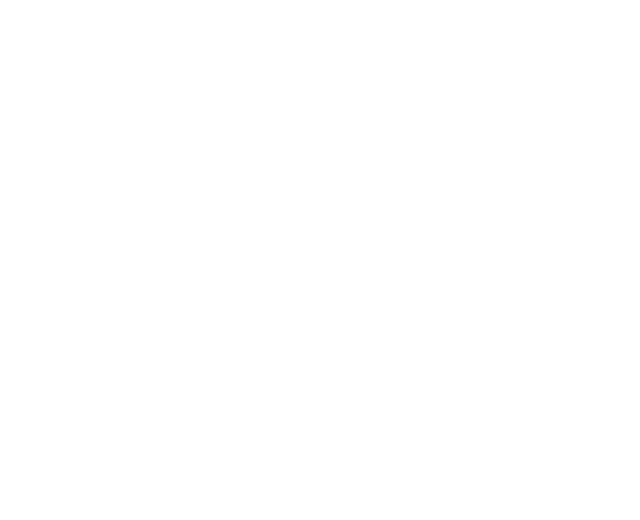
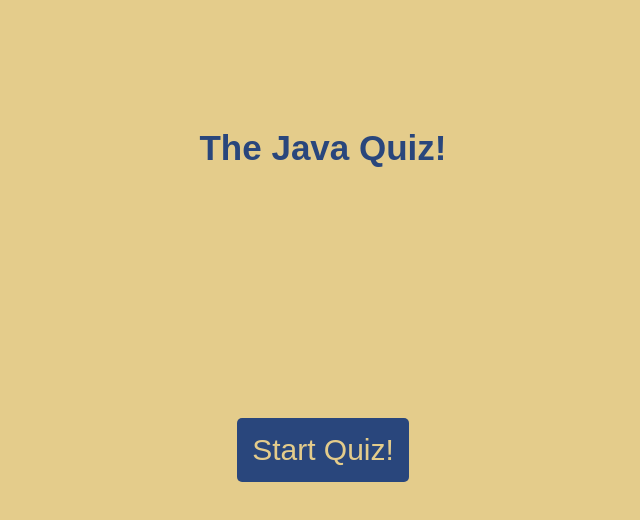
Before and after one commit to SFSullivan/countdown-timer-project, a plain HTML site: page index.html in a window 1280 px wide. Shown: the whole page, without its empty margins (317-957 px from the left). Drawn offline with Linux system fonts and the light colour scheme.

Commit message:
variables established

```diff
--- a/assets/css/style.css
+++ b/assets/css/style.css
@@ -0,0 +1,50 @@
+* {
+    margin: 0;
+    padding: 0;
+    box-sizing: border-box;
+    font-family: sans-serif;
+}
+
+body {
+    background-color: rgb(228, 204, 139);
+
+}
+
+
+.main-header {
+    color: rgb(41, 70, 124);
+    font-size: 35px;
+    font-weight: 600;
+    margin-top: 10%;
+
+}
+
+div h1 {
+    display: flex;
+    justify-content: center;
+}
+
+#start-button {
+    display: flex;
+    justify-content: center;
+    margin-top: 250px;
+    /* position: absolute;
+    top: 50%;
+    left: 45%; */
+    transform: translate (-50%, -50%);
+}
+
+#start-button button {
+    font-size: 30px;
+    font-weight: 500;
+    color: rgb(228, 204, 139);
+    outline: none;
+    outline-color: rgb(41, 70, 124) ;
+    outline-width: 2px;
+    border: none;
+    border-radius: 5px;
+    background-color: rgb(41, 70, 124);
+    cursor: pointer;
+    padding: 15px;
+    display: flex;
+}
--- a/assets/js/app.js
+++ b/assets/js/app.js
@@ -0,0 +1,22 @@
+var startBtn = document.querySelector('#start-button') //start button element
+
+var answer1El = document.getElementById('answer1'); //answer 1 element
+var answer2El = document.getElementById('answer2'); //answer 2 element
+var answer3El = document.getElementById('answer3'); //answer 3 element
+var answer4El = document.getElementById('answer4'); //answer 4 element
+
+
+// hidden answers
+answer1El.style.display = 'none';
+answer2El.style.display = 'none';
+answer3El.style.display = 'none';
+answer4El.style.display = 'none';
+
+
+
+
+
+startBtn.addEventListener('click', function() {
+    console.log('it clicks')
+}
+)
--- a/index.html
+++ b/index.html
@@ -5,10 +5,17 @@
     <meta http-equiv="X-UA-Compatible" content="IE=edge">
     <meta name="viewport" content="width=device-width, initial-scale=1.0">
     <title>Quiz Countdown!</title>
-    <link rel= stylesheet href="./css/style.css"/>
+    <link rel= stylesheet href="./assets/css/style.css">
 </head>
-<body>
+<body class = body>
+    <header>
+        <div> <h1 class = main-header> The Java Quiz!</h1> </div>
+    </header>
 
-    <script href="./js/app.js"></script>
+    <div>
+        <!-- Start Quiz Button-->
+        <div id = 'start-button'> <button>Start Quiz!</button> </div>
+
+    <script src="./assets/js/app.js"></script>
 </body>
 </html>
```
